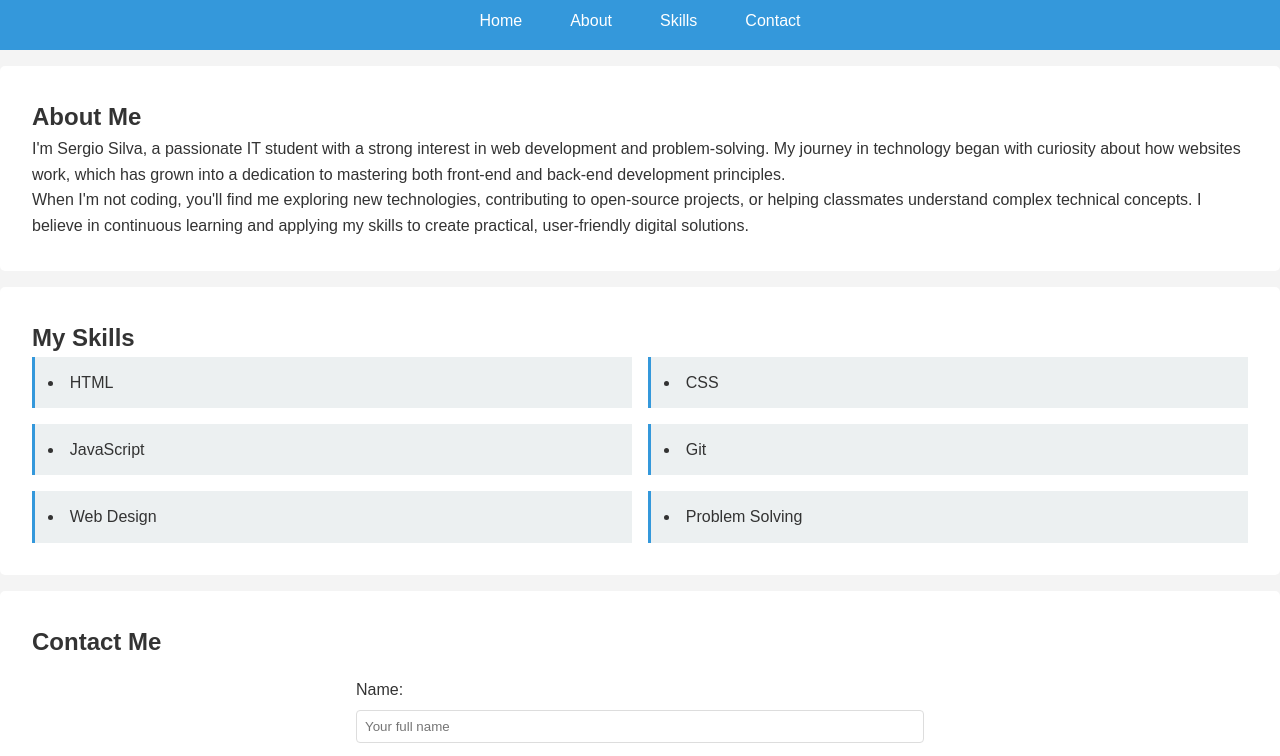
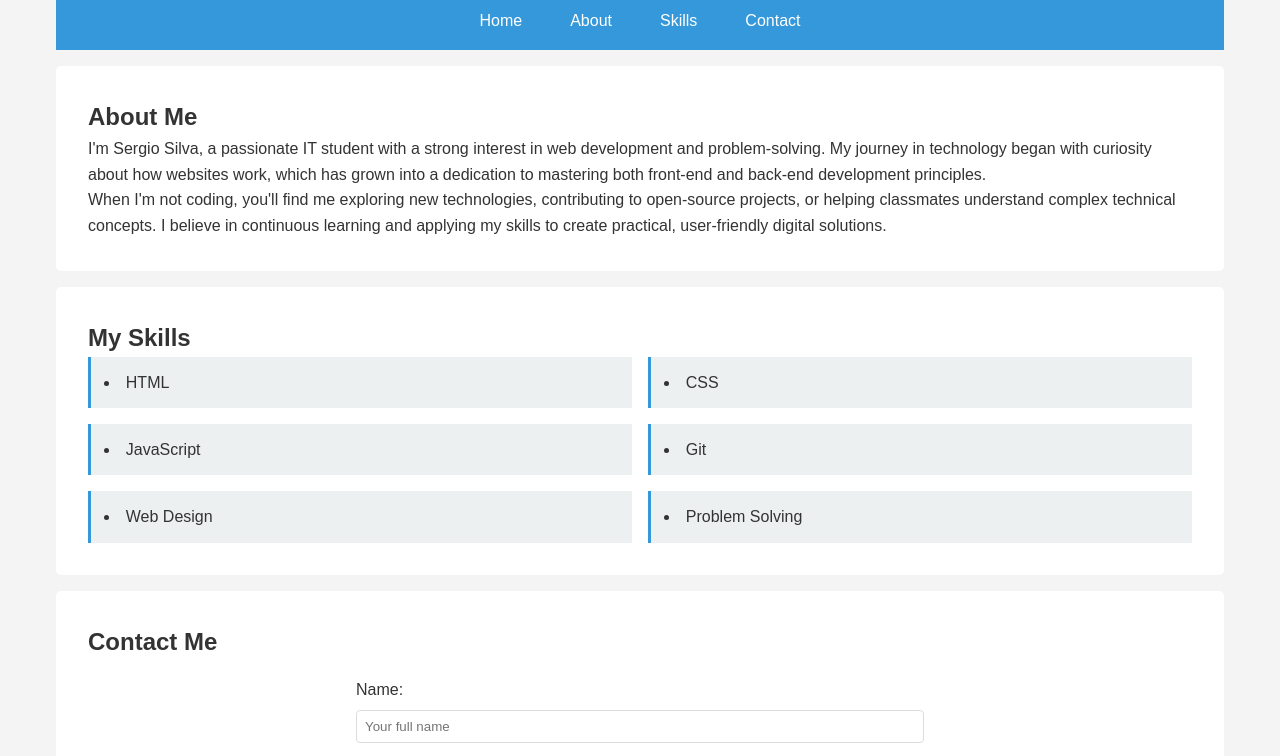
Before and after one commit to sbzsilva/exam_sergio, a plain HTML site: page index.html in a window 1280 px wide. Shown: the part 75-831 px from the top of the page. Drawn offline with Linux system fonts and the light colour scheme.

Commit message:
Center content without layout changes

```diff
--- a/styles.css
+++ b/styles.css
@@ -19,6 +19,21 @@ body {
     --secondary-color: #2980b9;
     --light-color: #ecf0f1;
     --dark-color: #2c3e50;
+}
+
+/* Centering Wrapper */
+body {
+    display: flex;
+    flex-direction: column;
+    min-height: 100vh; /* Full viewport height */
+    margin: 0 auto;
+    max-width: 1200px; /* Limits width on large screens */
+    padding: 0 1rem; /* Prevents touching screen edges */
+}
+
+/* Ensures sections stay centered */
+main {
+    width: 100%;
 }
 
 /* Header Styles */
```
